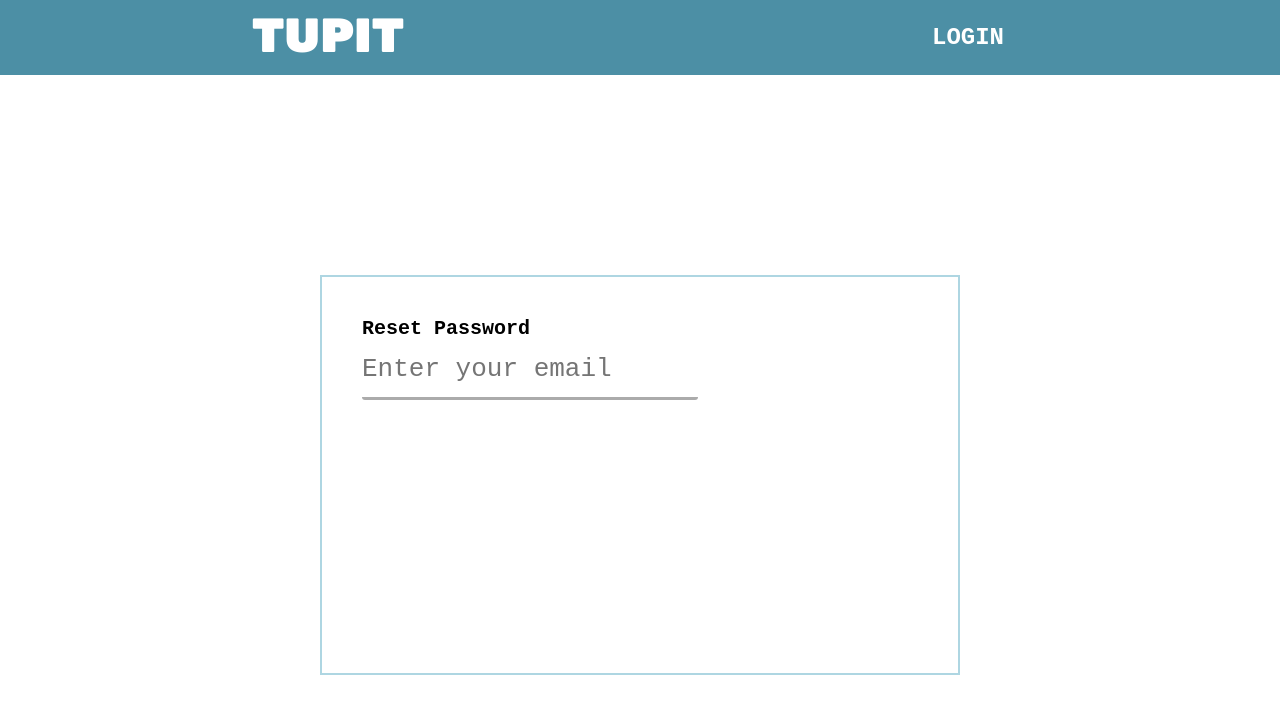
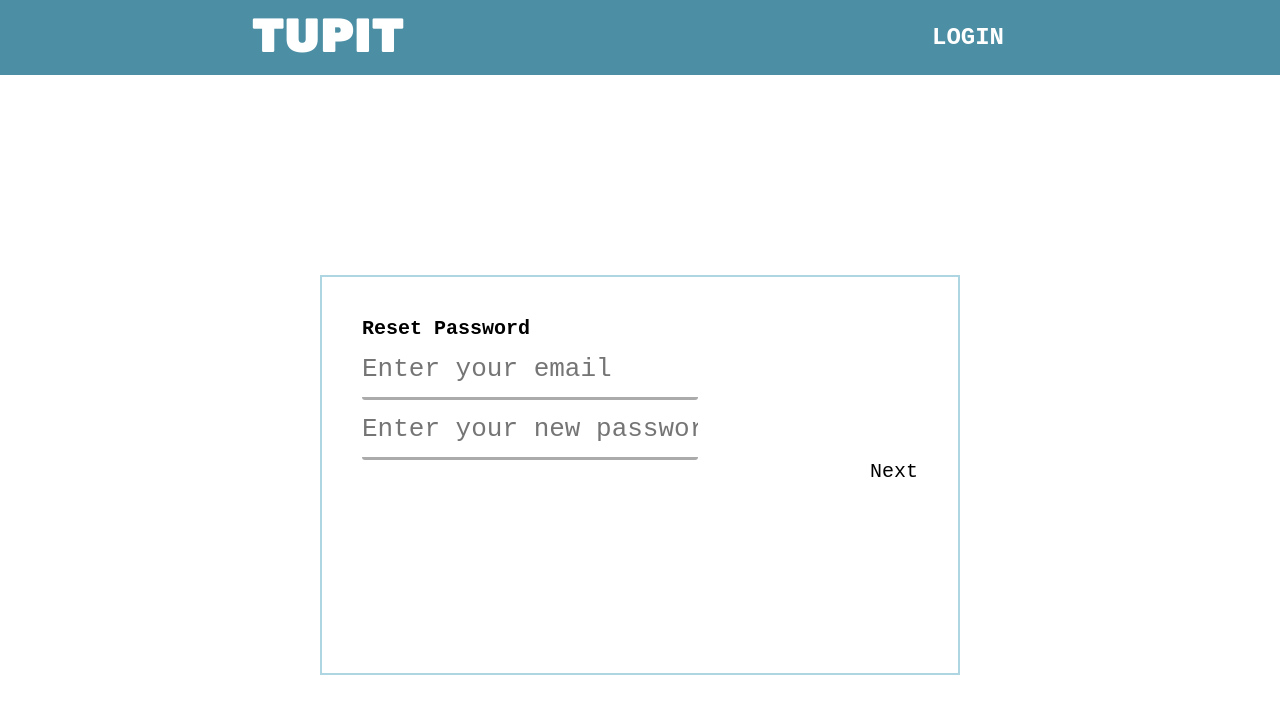
Before and after one commit to JumboCode/TUPIT, a Next.js app in the folder frontend/: page /resetpass in a window 1280 px wide. Shown: the top 714 px of the page. Built offline with nearby package versions, Linux system fonts and the light colour scheme; no server answers.

Commit message:
Add label

```diff
--- a/frontend/src/pages/resetpass/index.module.scss
+++ b/frontend/src/pages/resetpass/index.module.scss
@@ -1,4 +1,4 @@
-// @import "../../styles/global/base.scss";
+// @import "../../styles/global/colors.scss";
 
 .container {
   width: 100%;
@@ -7,7 +7,6 @@
   flex-direction: column;
   justify-content: center;
   align-items: center;
-  justify-content: center;
 }
 
 .box {
@@ -26,7 +25,7 @@
 /*
  * TODO - Put new styling into global css
  */
-.box > input[type='text'] {
+.box input[type='text'] {
   color: #ababab;
   border-bottom: 3px solid #ababab;
   font-style: normal;
@@ -42,3 +41,8 @@
   border-radius: 3px;
   height: 60px;
 }
+
+.buttonReverse {
+    display: flex;
+    flex-direction: row-reverse;
+}
--- a/frontend/src/pages/resetpass/index.tsx
+++ b/frontend/src/pages/resetpass/index.tsx
@@ -6,7 +6,19 @@ const ExportPassword = () => {
     <div className={styles.container}>
       <div className={styles.box}>
         <h3>Reset Password</h3>
-        <input className={styles.reset} type="text" name="email" placeholder="Enter your email" />
+        <form>
+            <label htmlFor="email">
+                <input id="email" className={styles.reset} type="text"
+                name="email" placeholder="Enter your email" />
+            </label>
+            <label htmlFor="newpassword">
+                <input id="newpassword" className={styles.reset} type="text"
+                name="newpassword" placeholder="Enter your new password" />
+            </label>
+        </form>
+        <div className={styles.buttonReverse}>
+            <button type="button">Next</button>
+        </div>
       </div>
     </div>
   );
```
